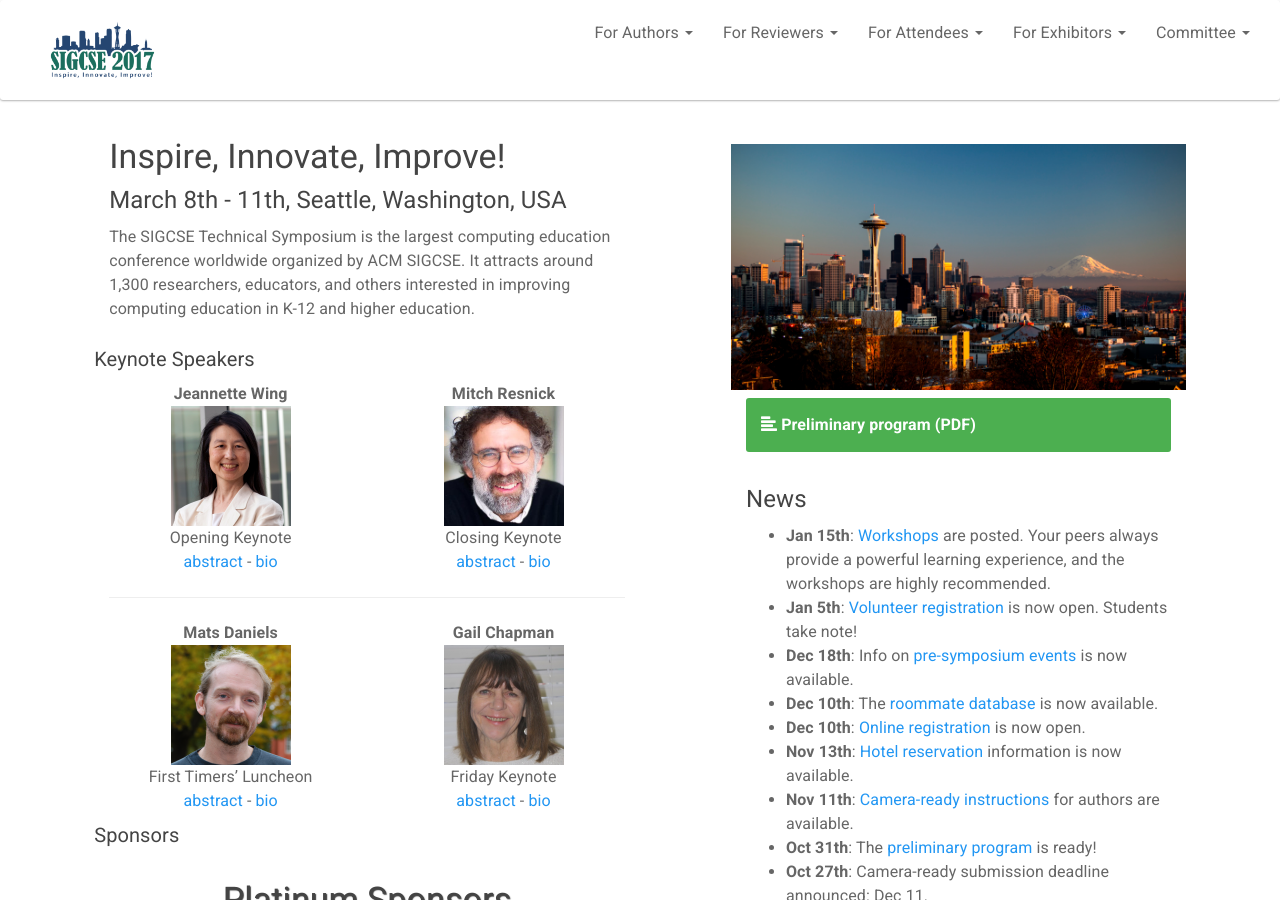
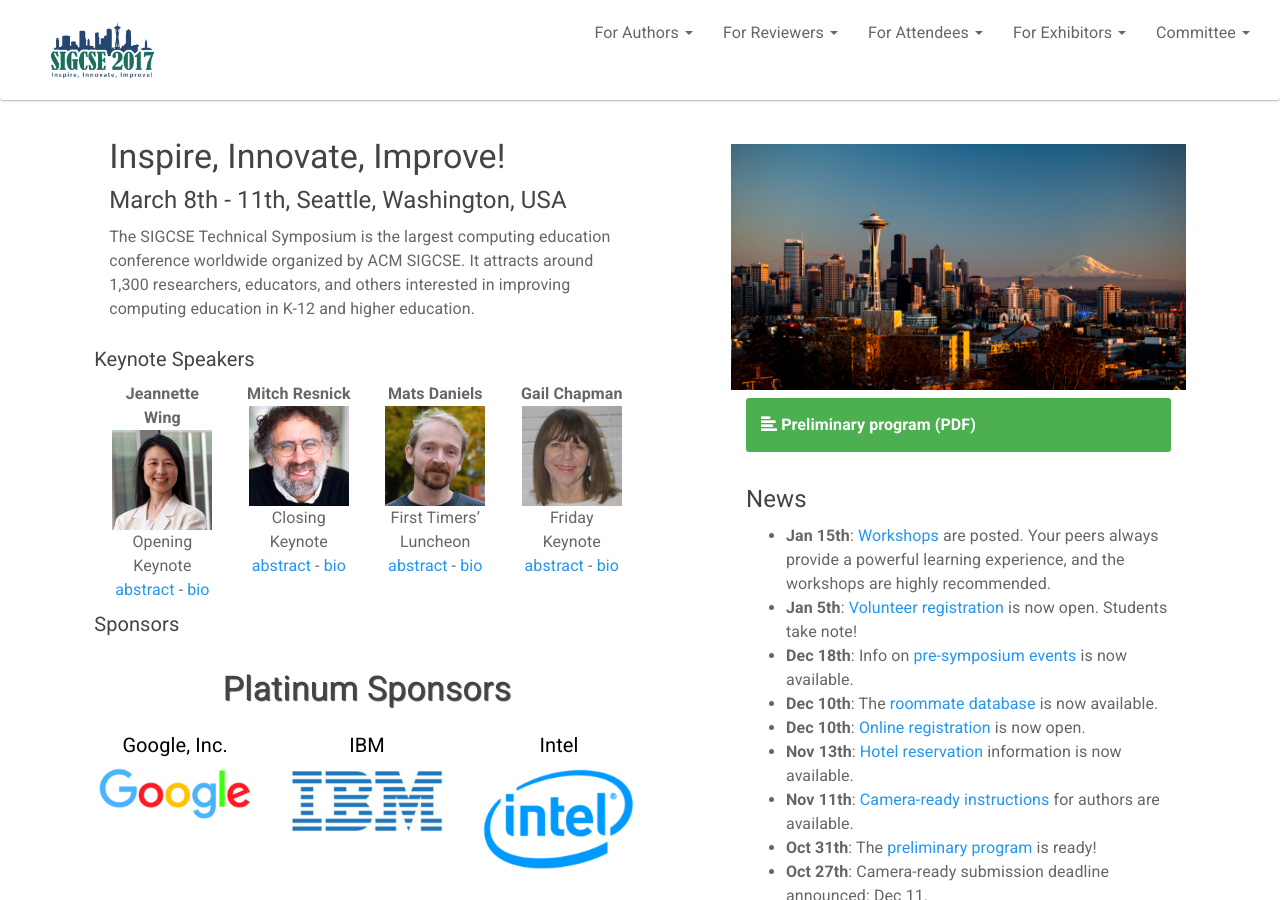
Before and after one commit to sigcsets/sigcse2017, a Jekyll site: the page built from index.html, in a window 1280 px wide and 900 px high. Built offline with Jekyll 4.4.1, drawn with Linux system fonts in a browser that asks for light colours.

Commit message:
Single row of speakers.

```diff
--- a/index.html
+++ b/index.html
@@ -19,50 +19,47 @@
 
   <div class = "row">  <!-- Start First Row of Speakers -->
     <h5>Keynote Speakers</h5>
-    <div class = "col-sm-6 text-center"> <!-- JW -->
+    <div class = "col-sm-3 text-center"> <!-- JW -->
       <b>Jeannette Wing</b>
       <br>
-      <img  src = "images/speakers/j-w-sq-120.png"
+      <img  src = "images/speakers/j-w-sq-100.png"
             alt = ""
-            width = "120px">
+            width = "100px">
             <br>
             Opening Keynote
             <br>
       <a href="info/jw.html#abstract">abstract</a> - <a href="info/jw.html#bio">bio</a>
     </div>
-    <div class = "col-sm-6 text-center"> <!-- MR -->
+    <div class = "col-sm-3 text-center"> <!-- MR -->
       <b>Mitch Resnick</b>
       <br>
-      <img  src = "images/speakers/m-r-sq-120.png"
+      <img  src = "images/speakers/m-r-sq-100.png"
             alt = ""
-            width = "120px">
+            width = "100px">
             <br>
             Closing Keynote
             <br>
       <a href="info/mr.html#abstract">abstract</a> - <a href="info/mr.html#bio">bio</a>
     </div>
-  </div> <!-- End First Row of Speakers -->
-  <div class = "row"> <!-- Start Second Row of Speakers -->
-    <div class = "col-sm-12"> <hr> </div>
-    <div class = "col-sm-6 text-center"> <!-- MD -->
+    <div class = "col-sm-3 text-center"> <!-- MD -->
       <b>Mats Daniels</b>
       <br>
-      <img  src = "images/speakers/m-d-sq-120.png"
+      <img  src = "images/speakers/m-d-sq-100.png"
             alt = ""
-            width = "120px">
+            width = "100px">
             <br>
             First Timers’ Luncheon
             <br>
             <a href="info/md.html">abstract</a> - <a href="info/md.html#bio">bio</a>
     </div>
-    <div class = "col-sm-6 text-center"> <!-- GC -->
+    <div class = "col-sm-3 text-center"> <!-- GC -->
       <b>Gail Chapman</b>
       <br>
-      <img  src = "images/speakers/g-c-sq-120.png"
+      <img  src = "images/speakers/g-c-sq-100.png"
             alt = ""
-            width = "120px">
+            width = "100px">
             <br>
-            Friday Keynote
+            Friday <br> Keynote
             <br>
       <a href="info/gc.html">abstract</a> - <a href="info/gc.html#bio">bio</a>
     </div>
```
